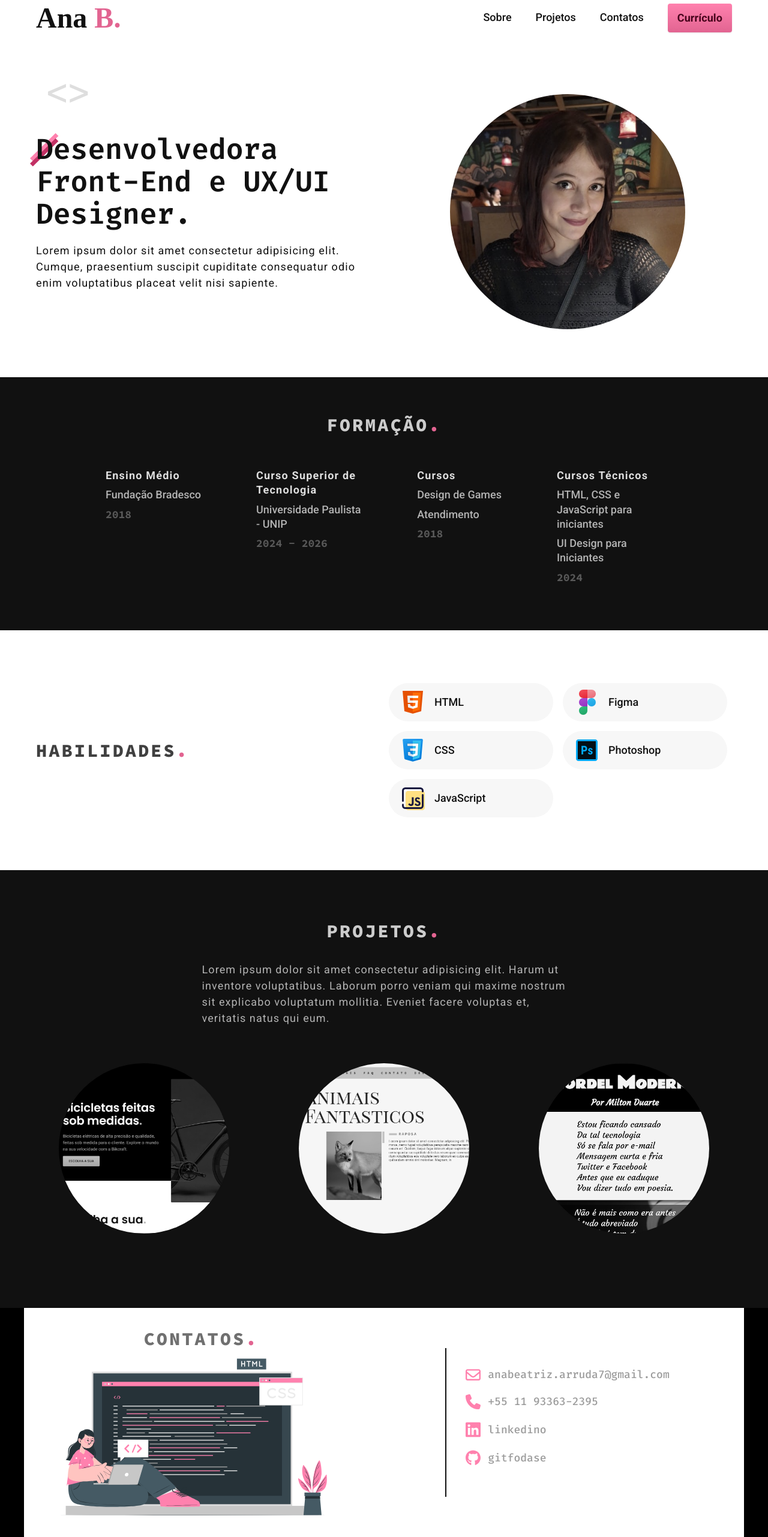
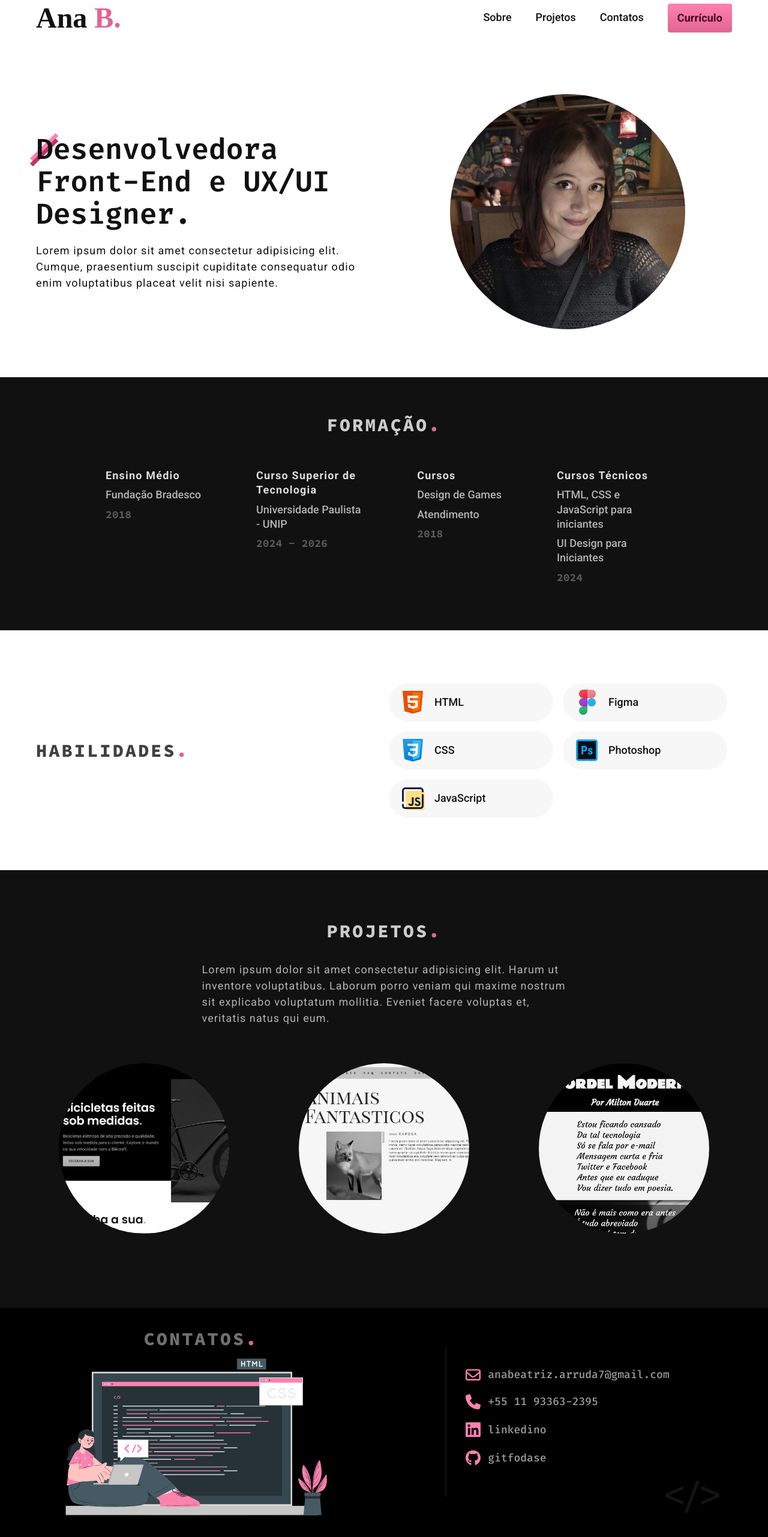
Before and after one commit to Ana-Btrzz/Portfolio, a plain HTML site: page index.html in a window 1280 px wide. Shown: the part 17-2580 px from the top of the page at 60% size. Drawn offline with Linux system fonts and the light colour scheme; a web font is replaced by a local one.

Commit message:
ajuste footer

```diff
--- a/css/index/footer.css
+++ b/css/index/footer.css
@@ -7,9 +7,9 @@
   grid-template-columns: 1fr 1fr;
   gap: 0px 60px;
   align-items: center;
-  background: var(--cor-0);
-  /* background: url("/img/icons/ico-detalhe/code-fechar-c11.svg") no-repeat bottom
-    40px right 40px; */
+  /*  background: var(--cor-0); */
+  background: url("../../img/icons/ico-detalhe/code-fechar-c11.svg") no-repeat
+    bottom 40px right 40px;
 }
 
 .footer-img {
@@ -74,7 +74,7 @@
     padding-top: 32px;
     padding-bottom: 16px;
     gap: 0px;
-    background: url("/img/icons/ico-detalhe/code-fechar-c11.svg") no-repeat
+    background: url("img/icons/ico-detalhe/code-fechar-c11.svg") no-repeat
       bottom 20px right 40px;
     background-size: 50px;
   }
--- a/css/index/introducao.css
+++ b/css/index/introducao.css
@@ -53,8 +53,6 @@
   gap: 0 40px;
   padding: 20px;
   margin: 60px 0 60px 0;
-  background: url("/img/icons/ico-detalhe/code-abrir-c2.svg") no-repeat top 3px
-    left 40px;
 }
 
 .detalhe {
```
